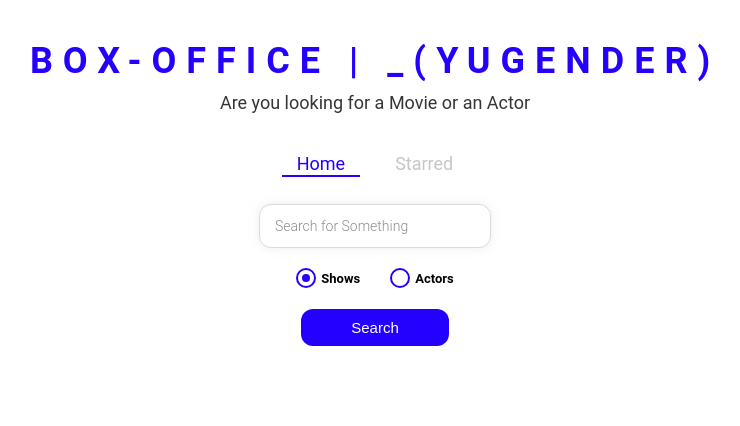
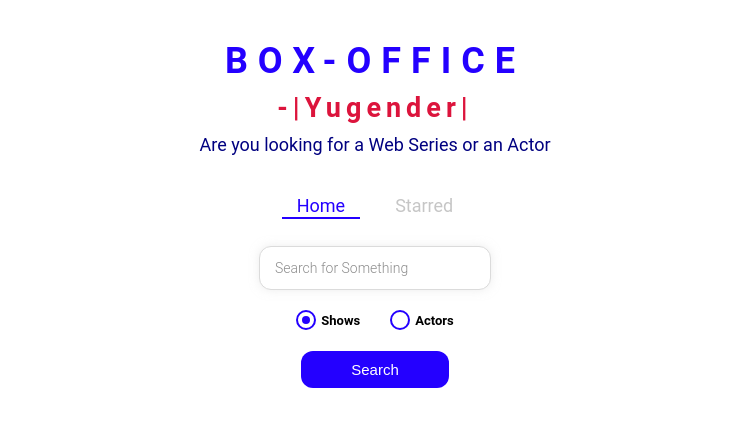
Before and after one commit to yugender567/box-office, a React (Create React App) app in the folder React Intershala/box-office/: page / in a window 1280 px wide. Shown: the top 426 px of the page, without its empty margins (265-1005 px from the left). Built offline with nearby package versions, Linux system fonts and the light colour scheme.

Commit message:
deployed the app and start using hash-router

```diff
--- a/React Intershala/box-office/package.json
+++ b/React Intershala/box-office/package.json
@@ -1,4 +1,5 @@
 {
+  "homepage": "https://yugender567.github.io/box-office",
   "name": "box-office",
   "version": "0.1.0",
   "private": true,
@@ -8,6 +9,7 @@
     "@testing-library/user-event": "^7.2.1",
     "react": "^16.13.1",
     "react-dom": "^16.13.1",
+    "react-fade-in": "^2.0.1",
     "react-router": "^5.2.0",
     "react-router-dom": "^5.2.0",
     "react-scripts": "3.4.1",
@@ -21,7 +23,9 @@
     "lint": "eslint src/**/*.js",
     "format": "prettier --write src/**/*.js",
     "format:lint": "npm run format && npm run lint",
-    "clear": "rimraf build"
+    "clear": "rimraf build",
+    "predeploy": "npm run build",
+    "deploy": "gh-pages -d build"
   },
   "eslintConfig": {
     "extends": "react-app"
--- a/React Intershala/box-office/src/components/CustomRadio.js
+++ b/React Intershala/box-office/src/components/CustomRadio.js
@@ -1,4 +1,4 @@
-import React from 'react';
+import React, { memo } from 'react';
 import styled from 'styled-components';
 
 const RadioWrapper = styled.label`
@@ -63,4 +63,4 @@ const CustomRadio = ({ label, ...restProps }) => {
   );
 };
 
-export default CustomRadio;
+export default memo(CustomRadio);
--- a/React Intershala/box-office/src/components/MainPageLayout.js
+++ b/React Intershala/box-office/src/components/MainPageLayout.js
@@ -6,8 +6,8 @@ const MainPageLayout = ({ children }) => {
   return (
     <div>
       <Title
-        title="Box-Office | _(Yugender)"
-        subtitle="Are you looking for a Movie or an Actor"
+        title="Box-Office"
+        subtitle="Are you looking for a Web Series or an Actor"
       />
       <Navs />
       {children}
--- a/React Intershala/box-office/src/components/Navs.js
+++ b/React Intershala/box-office/src/components/Navs.js
@@ -1,4 +1,4 @@
-import React from 'react';
+import React, { memo } from 'react';
 import { useLocation } from 'react-router-dom';
 
 import { NavList, LinkStyled } from './Navs.styled';
@@ -28,4 +28,4 @@ const Navs = () => {
   );
 };
 
-export default Navs;
+export default memo(Navs);
--- a/React Intershala/box-office/src/components/Title.js
+++ b/React Intershala/box-office/src/components/Title.js
@@ -1,13 +1,14 @@
-import React from 'react';
+import React, { memo } from 'react';
 import { TitleWrapper } from './Title.styled';
 
 const Title = ({ title, subtitle }) => {
   return (
     <TitleWrapper>
       <h1>{title}</h1>
+      <h2>-|Yugender|</h2>
       <p>{subtitle}</p>
     </TitleWrapper>
   );
 };
 
-export default Title;
+export default memo(Title);
--- a/React Intershala/box-office/src/components/Title.styled.js
+++ b/React Intershala/box-office/src/components/Title.styled.js
@@ -11,8 +11,16 @@ export const TitleWrapper = styled.div`
     margin: 0 0 10px;
   }
 
+  h2 {
+    color: crimson;
+    /* text-align: right; */
+    letter-spacing: 5px;
+    /* text-transform: uppercase; */
+    margin: 0 0 10px;
+  }
+
   p {
-    color: ${({ theme }) => theme.mainColors.dark};
+    color: navy;
     margin: 0;
   }
 `;
--- a/React Intershala/box-office/src/components/show/ShowCard.js
+++ b/React Intershala/box-office/src/components/show/ShowCard.js
@@ -1,4 +1,4 @@
-import React from 'react';
+import React, { memo } from 'react';
 import { Link } from 'react-router-dom';
 
 import { StyledShowcard } from './ShowCard.styled';
@@ -29,4 +29,4 @@ const ShowCard = ({ id, image, name, summary, onStarClick, isStarred }) => {
   );
 };
 
-export default ShowCard;
+export default memo(ShowCard);
--- a/React Intershala/box-office/src/components/show/ShowGrid.js
+++ b/React Intershala/box-office/src/components/show/ShowGrid.js
@@ -1,4 +1,5 @@
-import React from 'react';
+/* eslint-disable react-hooks/rules-of-hooks */
+import React, { useCallback } from 'react';
 import ShowCard from './ShowCard';
 
 import { FlexGrid } from '../styled';
@@ -14,13 +15,13 @@ const ShowGrid = ({ data }) => {
       {data.map(({ show }) => {
         const isStarred = starredShows.includes(show.id);
 
-        const onStarClick = () => {
+        const onStarClick = useCallback(() => {
           if (isStarred) {
             dispatchStarred({ type: 'REMOVE', showId: show.id });
           } else {
             dispatchStarred({ type: 'ADD', showId: show.id });
           }
-        };
+        }, [isStarred, show.id]);
 
         return (
           <ShowCard
--- a/React Intershala/box-office/src/components/styled.js
+++ b/React Intershala/box-office/src/components/styled.js
@@ -1,6 +1,7 @@
 import styled from 'styled-components';
+import FadeIn from 'react-fade-in';
 
-export const FlexGrid = styled.div`
+export const FlexGrid = styled(FadeIn)`
   display: flex;
   justify-content: center;
   flex-wrap: wrap;
@@ -29,6 +30,10 @@ export const SearchCard = styled.div`
     margin: 10px 0;
     font-size: 21px;
   }
+  h2 {
+    margin: 10px 0;
+    font-size: 10px;
+  }
 
   p {
     margin: 0;
--- a/React Intershala/box-office/src/index.js
+++ b/React Intershala/box-office/src/index.js
@@ -1,14 +1,14 @@
 import React from 'react';
 import ReactDOM from 'react-dom';
-import { BrowserRouter } from 'react-router-dom';
+import { HashRouter } from 'react-router-dom';
 import './index.css';
 import App from './App';
 import * as serviceWorker from './serviceWorker';
 
 ReactDOM.render(
-  <BrowserRouter>
+  <HashRouter>
     <App />
-  </BrowserRouter>,
+  </HashRouter>,
   document.getElementById('root')
 );
 
--- a/React Intershala/box-office/src/misc/custom-hooks.js
+++ b/React Intershala/box-office/src/misc/custom-hooks.js
@@ -1,5 +1,6 @@
+/* eslint-disable no-console */
 /* eslint-disable react-hooks/rules-of-hooks */
-import { useReducer, useEffect, useState } from 'react';
+import { useReducer, useEffect, useState, useRef, useCallback } from 'react';
 import { apiGet } from './config';
 
 function showsReducer(prevState, action) {
@@ -41,10 +42,13 @@ export function useLastQuery(key = 'lastQuery') {
     return persisted ? JSON.parse(persisted) : '';
   });
 
-  const setPersistedInput = newState => {
-    setInput(newState);
-    sessionStorage.setItem(key, JSON.stringify(newState));
-  };
+  const setPersistedInput = useCallback(
+    newState => {
+      setInput(newState);
+      sessionStorage.setItem(key, JSON.stringify(newState));
+    },
+    [key]
+  );
 
   return [input, setPersistedInput];
 }
@@ -96,3 +100,34 @@ export function useShow(showId) {
 
   return state;
 }
+
+export function useWhyDidYouUpdate(name, props) {
+  // Get a mutable ref object where we can store props ...
+  // ... for comparison next time this hook runs.
+  const previousProps = useRef();
+  useEffect(() => {
+    if (previousProps.current) {
+      // Get all keys from previous and current props
+      const allKeys = Object.keys({ ...previousProps.current, ...props });
+      // Use this object to keep track of changed props
+      const changesObj = {};
+      // Iterate through keys
+      allKeys.forEach(key => {
+        // If previous is different from current
+        if (previousProps.current[key] !== props[key]) {
+          // Add to changesObj
+          changesObj[key] = {
+            from: previousProps.current[key],
+            to: props[key],
+          };
+        }
+      });
+      // If changesObj not empty then output to console
+      if (Object.keys(changesObj).length) {
+        console.log('[why-did-you-update]', name, changesObj);
+      }
+    }
+    // Finally update previousProps with current props for next hook call
+    previousProps.current = props;
+  });
+}
--- a/React Intershala/box-office/src/pages/Home.js
+++ b/React Intershala/box-office/src/pages/Home.js
@@ -1,5 +1,5 @@
 /* eslint-disable no-console */
-import React, { useState } from 'react';
+import React, { useState, useCallback } from 'react';
 import MainPageLayout from '../components/MainPageLayout';
 import { apiGet } from '../misc/config';
 import ShowGrid from '../components/show/ShowGrid';
@@ -12,6 +12,20 @@ import {
 } from './Home.styled';
 import CustomRadio from '../components/CustomRadio';
 
+const renderResults = results => {
+  if (results && results.length === 0) {
+    return <div>No results</div>;
+  }
+  if (results && results.length > 0) {
+    return results[0].show ? (
+      <ShowGrid data={results} />
+    ) : (
+      <ActorGrid data={results} />
+    );
+  }
+  return null;
+};
+
 const Home = () => {
   const [input, setInput] = useLastQuery();
   const [results, setResults] = useState(null);
@@ -21,13 +35,18 @@ const Home = () => {
 
   const onSearch = () => {
     apiGet(`/search/${searchOption}?q=${input}`).then(result => {
+      console.log('api result', result);
       setResults(result);
     });
     // https://api.tvmaze.com/search/people?q=men
   };
-  const onInputChange = ev => {
-    setInput(ev.target.value);
-  };
+
+  const onInputChange = useCallback(
+    ev => {
+      setInput(ev.target.value);
+    },
+    [setInput]
+  );
 
   const onKeyDown = ev => {
     if (ev.keyCode === 13) {
@@ -35,23 +54,10 @@ const Home = () => {
     }
   };
 
-  const onRadioChange = ev => {
+  const onRadioChange = useCallback(ev => {
     setSearchOption(ev.target.value);
-  };
+  }, []);
 
-  const renderResults = () => {
-    if (results && results.length === 0) {
-      return <div>No results</div>;
-    }
-    if (results && results.length > 0) {
-      return results[0].show ? (
-        <ShowGrid data={results} />
-      ) : (
-        <ActorGrid data={results} />
-      );
-    }
-    return null;
-  };
   return (
     <MainPageLayout>
       <SearchInput
@@ -88,7 +94,7 @@ const Home = () => {
           Search
         </button>
       </SearchButtonWrapper>
-      {renderResults()}
+      {renderResults(results)}
     </MainPageLayout>
   );
 };
```
Also changed, not shown: 1 other file (tests, documents, lock files or other folders).
